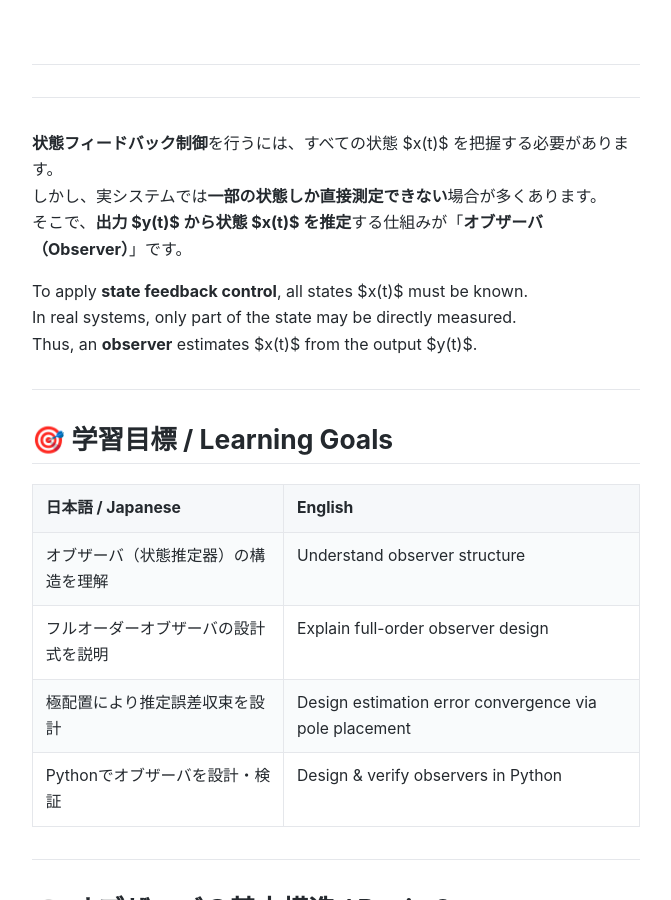
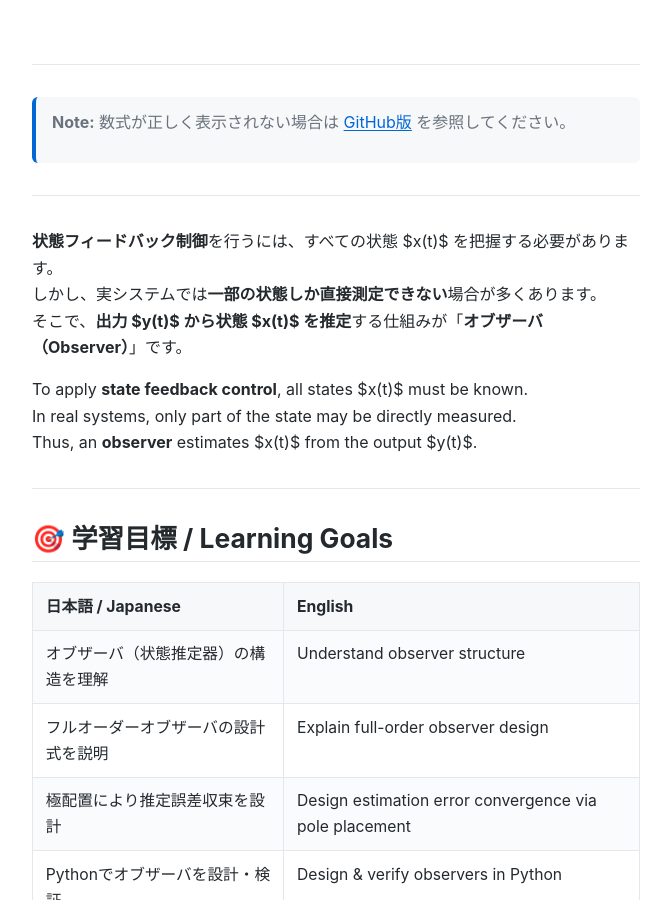
Before and after one commit to Samizo-AITL/EduController, a Jekyll site: the page built from part02_modern/theory/04_observer_design.md, in a window 1280 px wide and 900 px high. Shown: the whole window, without its empty margins (304-975 px from the left). Built offline with Jekyll 4.4.1, drawn with Linux system fonts in a browser that asks for light colours.

Commit message:
Update 04_observer_design.md

```diff
--- a/part02_modern/theory/04_observer_design.md
+++ b/part02_modern/theory/04_observer_design.md
@@ -7,6 +7,8 @@
 ---
 
 # 👁️ 04. オブザーバ設計と状態推定 / Observer Design & State Estimation
+
+> **Note:** 数式が正しく表示されない場合は [GitHub版](https://github.com/Samizo-AITL/EduController/blob/main/part02_modern/theory/04_observer_design.md) を参照してください。
 
 ---
 
```
